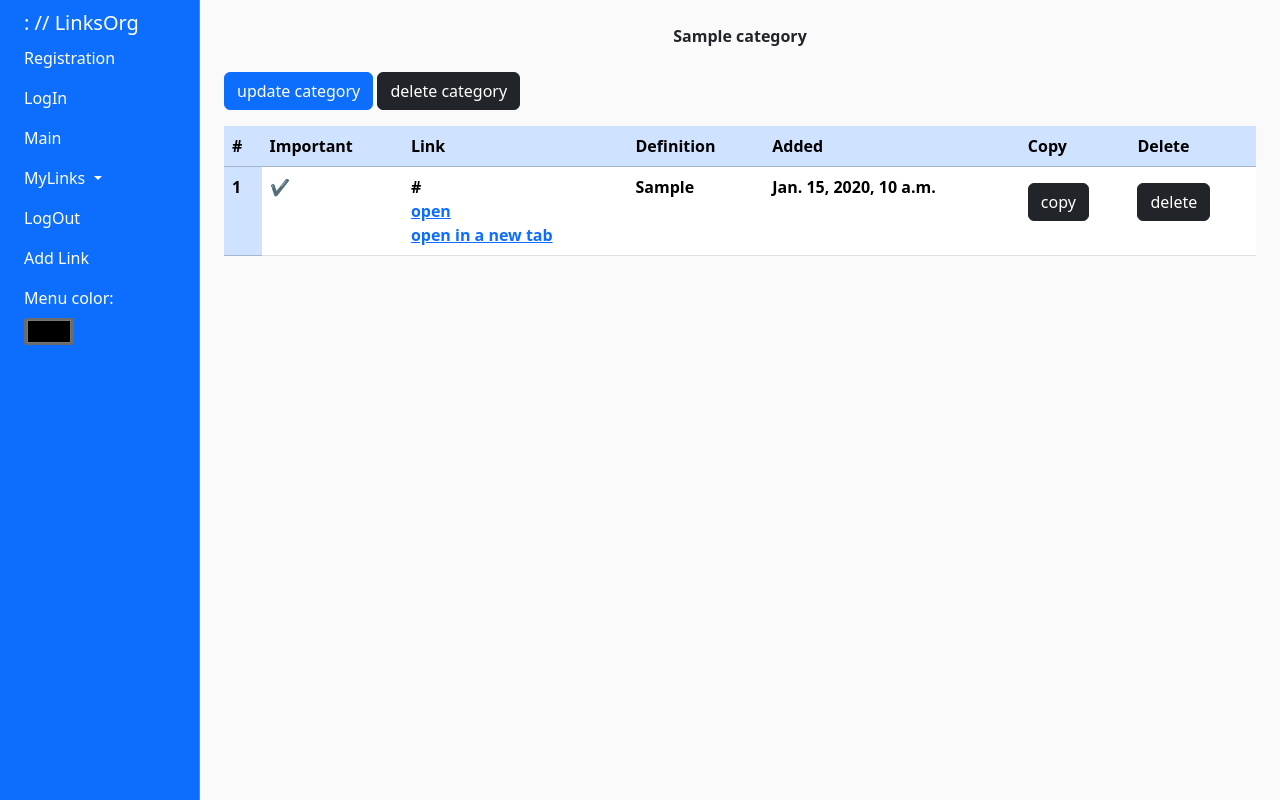
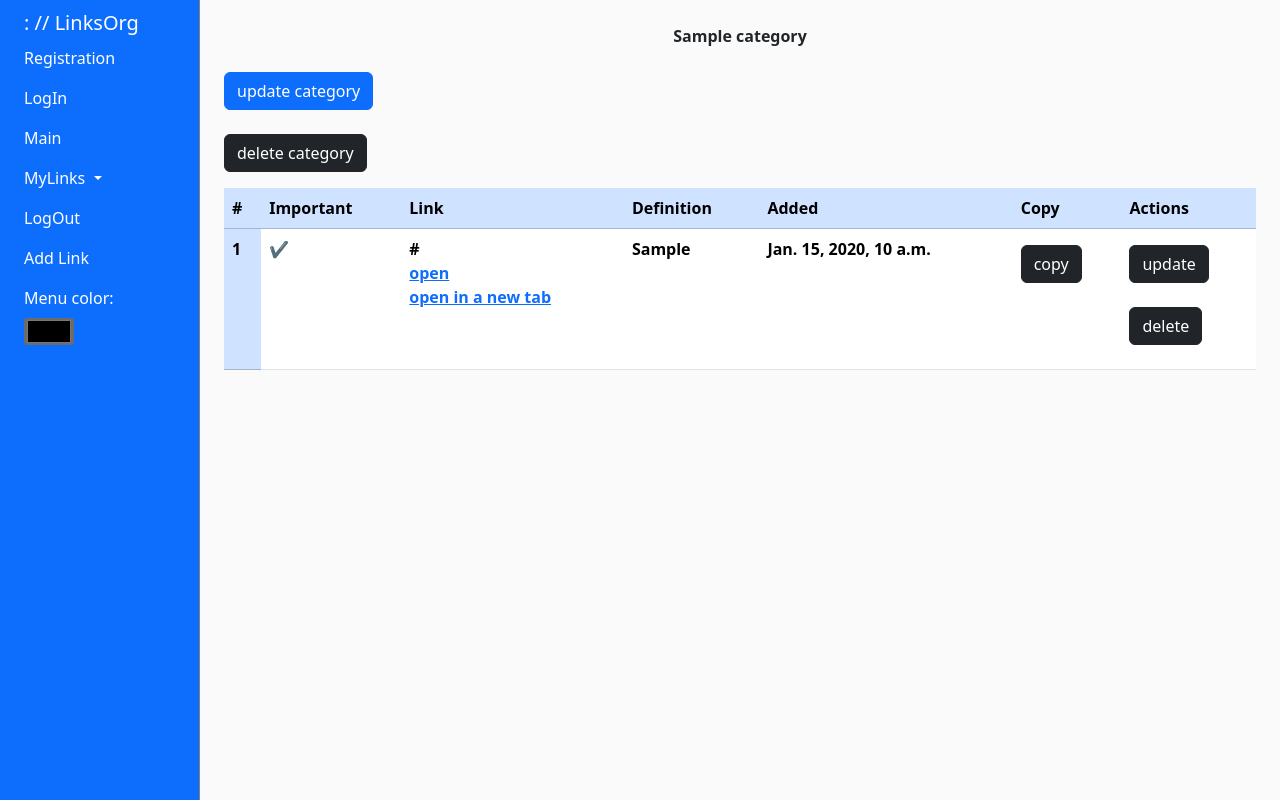
Before and after one commit to AnastasiiaBelianskaia/links_org, a Django app: page /linksorg/category/1/details in a window 1280 px wide. Run offline with Django 4.2, Linux system fonts and the light colour scheme; a user stored in the database is signed in; tables that the repository leaves empty hold one stand-in row (values such as "Sample post"); lists and menus that the app fills with data are empty; some libraries are stand-ins or nearby versions.

Commit message:
Link updating added

```diff
--- a/linksorg/urls.py
+++ b/linksorg/urls.py
@@ -10,7 +10,7 @@ urlpatterns = [
     path('my_links/', views.MyLinksListView.as_view(), name='user_links'),
     path('add_link/', views.add_link, name='add_link'),
     path('delete_link/<int:pk>/', views.delete_link, name='delete_link'),
-    # path('change_link/<int:pk>/', views.change_link, name='change_link'),
+    path('change_link/<int:pk>/', views.update_link, name='change_link'),
     path('category/create/', views.add_category, name='category_create'),
     path('categories/', views.MyCategoriesListView.as_view(), name='user_categories'),
     path('category/<int:pk>/details', views.MyCategoryDetailView.as_view(), name='category_details'),
--- a/linksorg/views.py
+++ b/linksorg/views.py
@@ -5,6 +5,7 @@ from django.http import JsonResponse
 from django.shortcuts import redirect, render
 from django.template.loader import render_to_string
 from django.urls import reverse_lazy
+from django.utils import timezone
 from django.views import generic
 
 from django_filters.views import FilterView
@@ -20,29 +21,6 @@ def index(request):
 
 def about_us(request):
     return render(request, 'linksorg/about_us.html')
-
-
-class UserRegistrationView(SuccessMessageMixin, generic.FormView):
-    form_class = RegisterForm
-    fields = ['first_name', 'last_name', 'username', 'email', 'password1', 'password2']
-    template_name = 'registration/registration.html'
-    success_url = reverse_lazy('linksorg:index')
-    success_message = 'Welcome!'
-
-    def form_valid(self, form):
-        user = form.save()
-        user.save()
-        return super().form_valid(form)
-
-
-class MyLinksListView(LoginRequiredMixin, FilterView):
-    model = Link
-    template_name = 'linksorg/my_links.html'
-    paginate_by = 10
-    filterset_class = LinkFilter
-
-    def get_queryset(self):
-        return Link.objects.select_related('category').filter(user__id=self.request.user.id).order_by('-date_time')
 
 
 def add_link(request):
@@ -65,6 +43,20 @@ def add_link(request):
     data['html_form'] = render_to_string(template_name='linksorg/link_form.html',
                                          context={'form': link_form}, request=request)
     return JsonResponse(data)
+
+
+def update_link(request, pk):
+    old_link = Link.objects.get(id=pk)
+    if request.method == 'POST':
+        update_form = AddLinkForm(request.POST, instance=old_link)
+        if update_form.is_valid():
+            updated = update_form.save(commit=False)
+            updated.date_time = timezone.now()
+            updated.save()
+            return redirect('linksorg:user_links')
+    else:
+        update_form = AddLinkForm(instance=old_link)
+    return render(request, 'linksorg/change_link_form.html', {'form': update_form})
 
 
 def delete_link(request, pk):
@@ -92,6 +84,38 @@ def add_category(request):
     return JsonResponse(data)
 
 
+def delete_category(request, pk):
+    category = Category.objects.get(id=pk)
+    if request.method == 'POST':
+        category.delete()
+        messages.add_message(request, messages.SUCCESS,  "Category has been deleted!")
+        return redirect('linksorg:user_categories')
+    return render(request, 'linksorg/category_delete.html', {'category': category})
+
+
+class UserRegistrationView(SuccessMessageMixin, generic.FormView):
+    form_class = RegisterForm
+    fields = ['first_name', 'last_name', 'username', 'email', 'password1', 'password2']
+    template_name = 'registration/registration.html'
+    success_url = reverse_lazy('linksorg:index')
+    success_message = 'Welcome!'
+
+    def form_valid(self, form):
+        user = form.save()
+        user.save()
+        return super().form_valid(form)
+
+
+class MyLinksListView(LoginRequiredMixin, FilterView):
+    model = Link
+    template_name = 'linksorg/my_links.html'
+    paginate_by = 10
+    filterset_class = LinkFilter
+
+    def get_queryset(self):
+        return Link.objects.select_related('category').filter(user__id=self.request.user.id).order_by('-date_time')
+
+
 class MyCategoriesListView(LoginRequiredMixin, generic.ListView):
     model = Category
     template_name = 'linksorg/my_categories.html'
@@ -115,15 +139,6 @@ class MyCategoryDetailView(LoginRequiredMixin, generic.DetailView):
         return context
 
 
-def delete_category(request, pk):
-    category = Category.objects.get(id=pk)
-    if request.method == 'POST':
-        category.delete()
-        messages.add_message(request, messages.SUCCESS,  "Category has been deleted!")
-        return redirect('linksorg:user_categories')
-    return render(request, 'linksorg/category_delete.html', {'category': category})
-
-
 class CategoryUpdate(LoginRequiredMixin, SuccessMessageMixin, generic.UpdateView):
     model = Category
     fields = ['name']
--- a/static/js/main.js
+++ b/static/js/main.js
@@ -4,6 +4,7 @@ const menu = $("#nav_menu");
 const colorpicker = $("#colorpicker");
 
 const loadForm = (e) => {
+
   $.ajax({
     url: e.target.getAttribute("data-url"),
     type: 'get',
--- a/templates/linksorg/category_details.html
+++ b/templates/linksorg/category_details.html
@@ -2,7 +2,7 @@
 {% block content %}
 <p class="text-center"><strong>{{ category.name }}</strong></p>
 <div>
-    <a class="btn btn-primary mb-3 mt-2" href="{% url 'linksorg:category_update' pk=category.id %}">update category</a>
+    <a class="btn btn-primary mb-3 mt-2" href="{% url 'linksorg:category_update' pk=category.id %}">update category</a><br/>
     <a class="btn btn-dark mb-3 mt-2" href="{% url 'linksorg:delete_category' pk=category.id %}">delete category</a>
 </div>
     <table class="table">
@@ -14,7 +14,7 @@
                 <th scope="col">Definition</th>
                 <th scope="col">Added</th>
                 <th scope="col">Copy</th>
-                <th scope="col">Delete</th>
+                <th scope="col">Actions</th>
             </tr>
         </thead>
         <tbody>
@@ -32,7 +32,10 @@
                 <th>{{ link.short_definition }}</th>
                 <th>{{ link.date_time }}</th>
                 <th><button type="button" data-id="{{ link.id }}" class="js-copy-link btn btn-dark mb-3 mt-2">copy</button></th>
-                <th><button type="button" class="js-delete-link btn btn-dark mb-3 mt-2" data-id="{{ link.id }}" data-token="{{ csrf_token }}">delete</button></th>
+                <th>
+                    <a class="j btn btn-dark mb-3 mt-2" href="{% url 'linksorg:change_link' pk=link.id %}">update</a><br/>
+                    <button type="button" class="js-delete-link btn btn-dark mb-3 mt-2" data-id="{{ link.id }}" data-token="{{ csrf_token }}">delete</button>
+                </th>
             </tr>
             {% empty %}
                 <span>No links in this category</span>
--- a/templates/linksorg/my_links.html
+++ b/templates/linksorg/my_links.html
@@ -46,7 +46,7 @@
                     <th style="width: 32%" scope="col">Definition</th>
                     <th style="width: 15%" scope="col">Added</th>
                     <th style="width: 5%" scope="col">Copy</th>
-                    <th style="width: 5%" scope="col">Delete</th>
+                    <th style="width: 5%" scope="col">Actions</th>
                 </tr>
             </thead>
             <tbody>
@@ -72,6 +72,7 @@
                         </button>
                     </th>
                     <th style="width: 5%">
+                        <a class="j btn btn-dark mb-3 mt-2" href="{% url 'linksorg:change_link' pk=link.id %}">update</a>
                         <button type="button" class="js-delete-link btn btn-dark mb-3 mt-2" data-id="{{ link.id }}" data-token="{{ csrf_token }}">delete</button>
                     </th>
                 </tr>
```
Also changed, not shown: templates/linksorg/change_link_form.html (added, +14 -0 lines).
